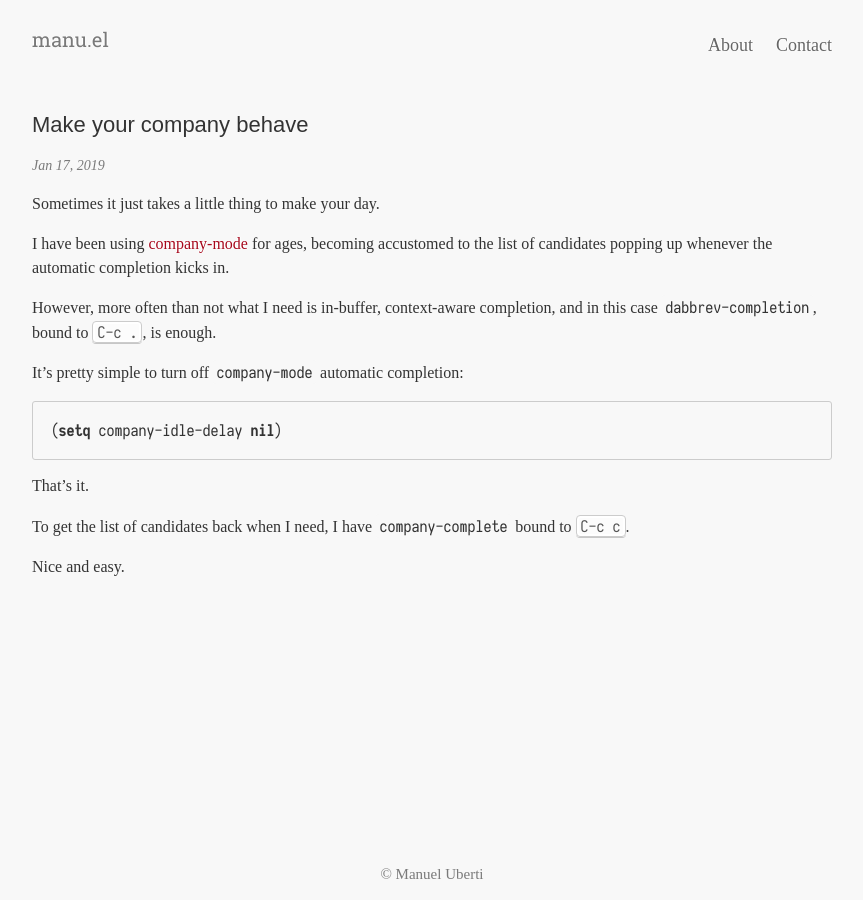
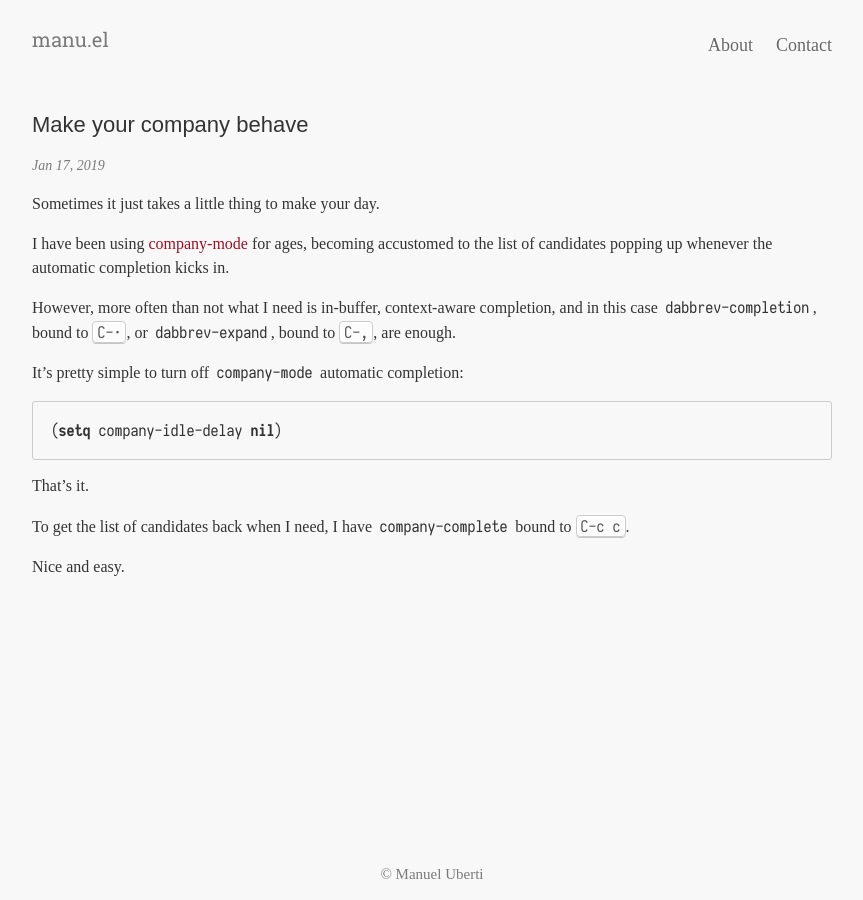
Before and after one commit to manuel-uberti/manuel-uberti.github.io, a Jekyll site: the page built from _posts/2019-01-17-company-on-demand.md, in a window 1280 px wide. Shown: the whole page, without its empty margins (208-1071 px from the left). Built offline with Jekyll 4.4.1, drawn with Linux system fonts in a browser that asks for light colours; some web fonts are replaced.

Commit message:
Mention dabbrev-expand

```diff
--- a/_posts/2019-01-17-company-on-demand.md
+++ b/_posts/2019-01-17-company-on-demand.md
@@ -13,7 +13,8 @@ becoming accustomed to the list of candidates popping up whenever the automatic
 completion kicks in.
 
 However, more often than not what I need is in-buffer, context-aware completion,
-and in this case `dabbrev-completion`, bound to <kbd>C-c .</kbd>, is enough.
+and in this case `dabbrev-completion`, bound to <kbd>C-.</kbd>, or
+`dabbrev-expand`, bound to <kbd>C-,</kbd>, are enough.
 
 It’s pretty simple to turn off `company-mode` automatic completion:
 
```
